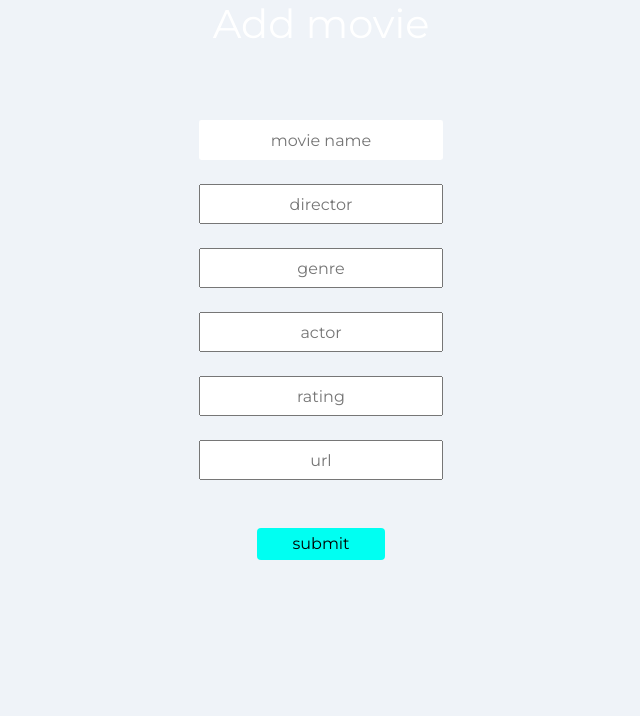
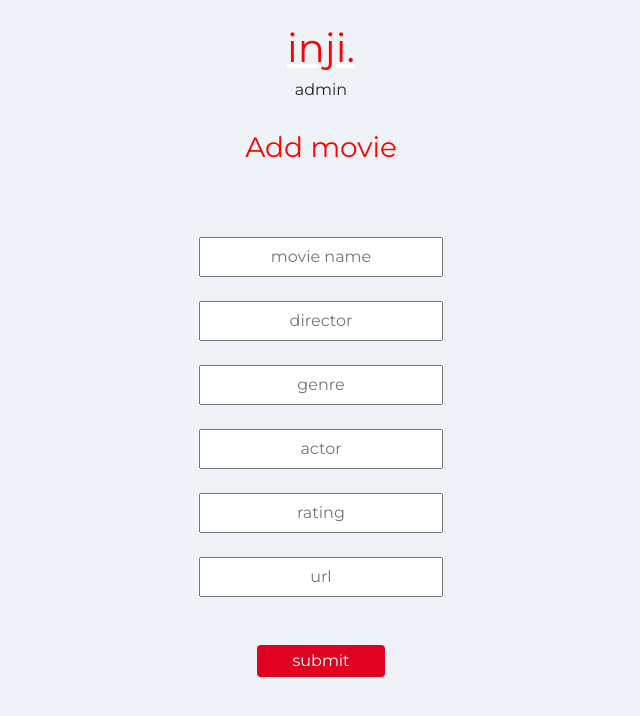
Before and after one commit to advyth/inji-react, a React (Create React App) app: page /admin in a window 1280 px wide. Shown: the top 716 px of the page, without its empty margins (319-959 px from the left). Built offline with nearby package versions, Linux system fonts and the light colour scheme.

Commit message:
bugs fixed

```diff
--- a/src/Styles/styles.css
+++ b/src/Styles/styles.css
@@ -194,8 +194,6 @@ body
 {
     margin-top : 8vh;
     text-align: center;
-    border-radius: 0.3vh;
-    border : none;
     width : 19vw;
     height: 5vh;
 }
@@ -209,8 +207,8 @@ body
 .movie-submit
 {
     border:none;
-    background-color: rgb(0, 255, 242);
-    color : black;
+    background-color: #e00022;
+    color : white;
     border-radius: 0.5vh;
     margin-top : 6vh;
     width: 10vw ;
--- a/src/Views/AdminView/Admin.js
+++ b/src/Views/AdminView/Admin.js
@@ -3,7 +3,10 @@ import axios from 'axios';
 import Container from 'react-bootstrap/Container';
 import Col from 'react-bootstrap/Col';
 import Row from 'react-bootstrap/Row';
+import {Link} from 'react-router-dom';
 const server = require("../ServerConfig").server;
+
+
 
 
 class Admin extends Component
@@ -49,7 +52,11 @@ class Admin extends Component
 	{
 		return(
 			<div className='detail-add'>
-				<h1>Add movie </h1>
+			<br />
+				<h1><u><Link style={{color : "red"}} to='/'>inji.</Link></u></h1>
+				<h6>admin</h6>
+				<br/>
+				<h3 style={{color : "red"}}>Add movie </h3>
 				<form>
 					<input type='text' className='firstInput' name='movieName' placeholder='movie name' onChange={this.handleChange}/><br/>
 					<input type='text' className='nextInput' name='director' placeholder='director' onChange={this.handleChange} /><br/>
--- a/src/Views/MovieDetailsView/MovieApp.js
+++ b/src/Views/MovieDetailsView/MovieApp.js
@@ -250,13 +250,13 @@ class MovieApp extends Component
 							</Col>
 							<Col className="movie-detail-card-2">
 								<h4><b>Synopsis</b></h4><br/>
-								<p style={{textAlign : "justify"}}>Synopsis placeholder</p>
+								<p >Synopsis placeholder</p>
 								<h4><b>General ratings</b></h4>
-								<p>Rating placeholder</p><br />
+								<p>{this.state.moviedetails[0].rating}</p><br />
 								<h4><b>Director</b></h4>
-								<p>Director placeholder</p><br />
+								<p>{this.state.moviedetails[0].director}</p><br />
 								<h4><b>Actors</b></h4>
-								<p>Actor placeholder</p>
+								<p>{this.state.moviedetails[0].actor}</p>
 
 							</Col>
 						</Row>
--- a/src/Views/ServerConfig.js
+++ b/src/Views/ServerConfig.js
@@ -1,2 +1,2 @@
-//module.exports.server = "http://localhost:5000/";
-module.exports.server = "https://inji-backend.herokuapp.com/";
+module.exports.server = "http://localhost:5000/";
+//module.exports.server = "https://inji-backend.herokuapp.com/";
--- a/src/Views/UserManagementView/LoginApp.js
+++ b/src/Views/UserManagementView/LoginApp.js
@@ -24,6 +24,7 @@ class LoginApp extends Component
             showAlert : false,
             alertMessage : "",
             successShow : false,
+            adminRedirect : false,
         }
         this.usernameHandle = this.usernameHandle.bind(this);
         this.passwordHandle = this.passwordHandle.bind(this);
@@ -49,6 +50,12 @@ class LoginApp extends Component
                     localStorage.setItem('name', response.data[0])
                     self.setState({
                         redirect : true
+                    });
+                }
+                else if(response.data == "admin")
+                {
+                    self.setState({
+                        adminRedirect : true,
                     });
                 }
                 else
@@ -106,6 +113,10 @@ class LoginApp extends Component
         {
             return <Redirect to='/home' />
         }
+        if(this.state.adminRedirect)
+        {
+            return <Redirect to='/admin' />
+        }
         return(
             <div className='bodyClass'>
              <Alert show={this.state.showAlert} variant="danger">
```
